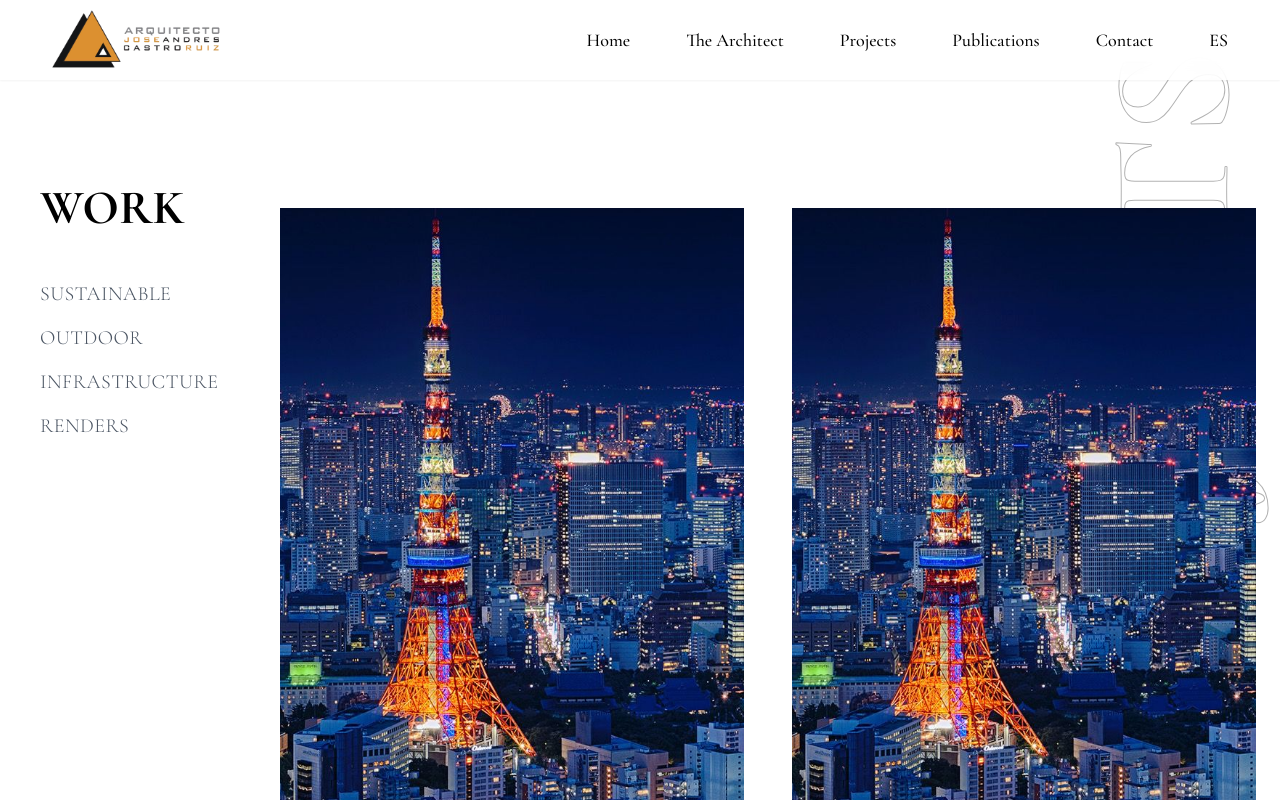
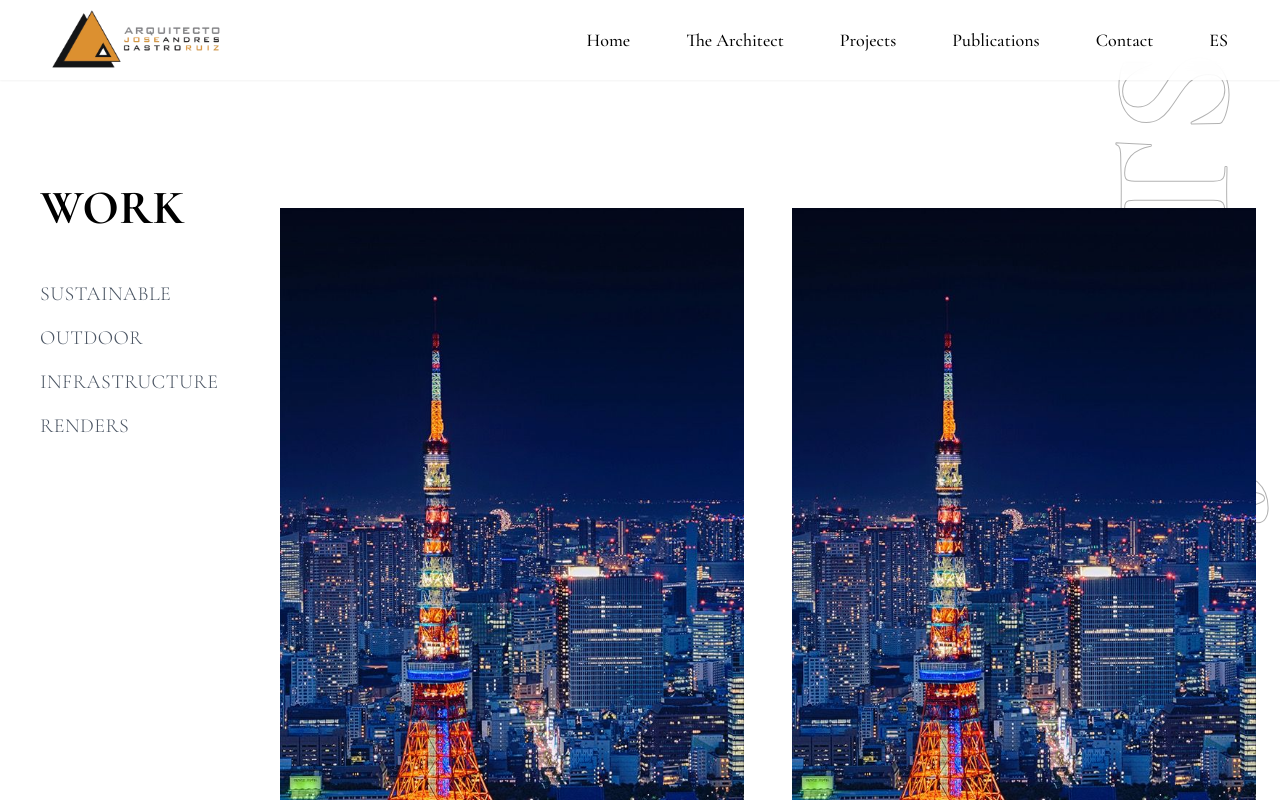
Before and after one commit to botflowlab/AndresCastroWebsite, a React (Vite) app: page /proyectos in a window 1280 px wide. Shown: the top 800 px of the page. Built offline with nearby package versions, Linux system fonts and the light colour scheme; a web font is replaced by a local one.

Commit message:
Update ProjectCard to use square aspect ratio

```diff
--- a/src/pages/projects/ProjectCard.jsx
+++ b/src/pages/projects/ProjectCard.jsx
@@ -1,7 +1,7 @@
 export default function ProjectCard({ title, image }) {
   return (
     <div className="w-full overflow-hidden">
-      <div className="aspect-[7/9] overflow-hidden">
+      <div className="aspect-square overflow-hidden">
         <img src={image} alt={title} className="w-full h-full object-cover transition-transform duration-300 hover:scale-125" />
       </div>
       <div className="mt-2 text-center text-[0c0c0c] font-bold bg-blur py-2 text-xl text-bold uppercase">{title}</div>
```
